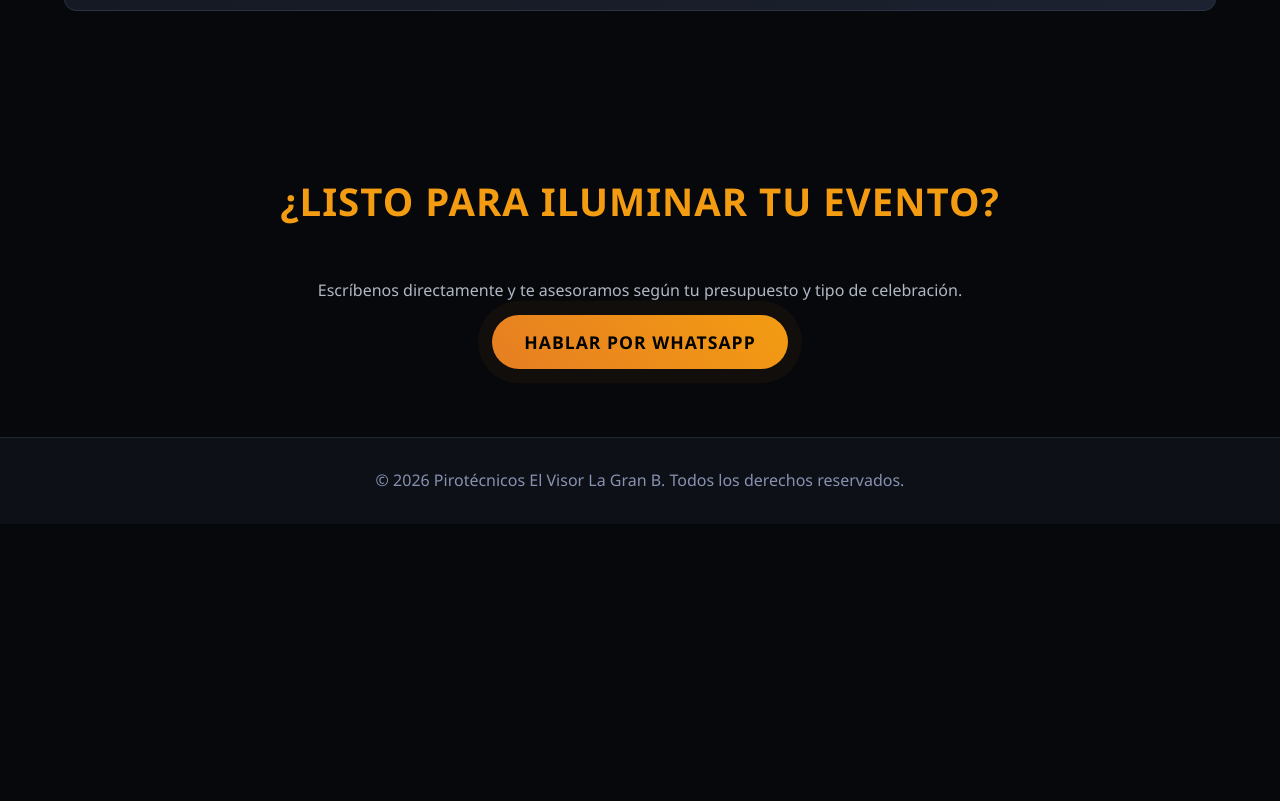
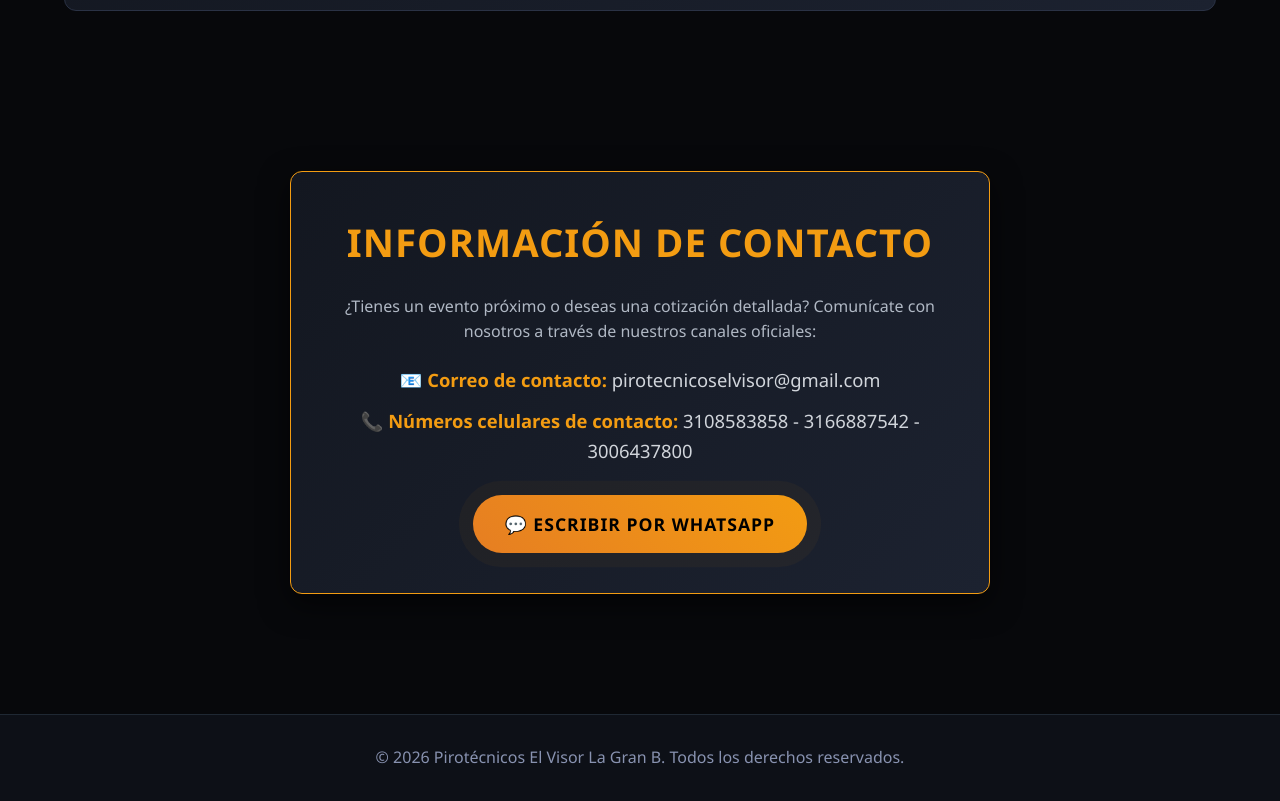
Before and after one commit to pirotecnicoselvisorlagranb/pirotecnicoselvisorlagranb.github.io, a plain HTML site: page index.html in a window 1280 px wide. Shown: the part 1767-2568 px from the top of the page. Before the commit the page ends 2291 px from the top, so only its background shows below. Drawn offline with Linux system fonts and the light colour scheme.

Commit message:
Update index.html

```diff
--- a/index.html
+++ b/index.html
@@ -70,7 +70,7 @@
             color: #f39c12;
         }
 
-        /* BIENVENIDA LLAMATIVA (HERO CON LOGO Y FUEGOS ARTIFICIALES) */
+        /* BIENVENIDA LLAMATIVA (HERO) */
         .hero {
             position: relative;
             height: 100vh;
@@ -146,6 +146,7 @@
             box-shadow: 0 0 20px rgba(243, 156, 18, 0.6);
             animation: pulse 2s infinite;
             transition: transform 0.3s;
+            display: inline-block;
         }
         .btn-primary:hover {
             transform: scale(1.05);
@@ -230,6 +231,29 @@
             border: 1px solid #2a3245;
         }
 
+        /* Sección de Contacto Mejorada */
+        .contact-box {
+            background: linear-gradient(135deg, #131720, #1c2230);
+            border: 1px solid #f39c12;
+            border-radius: 12px;
+            padding: 40px;
+            max-width: 700px;
+            margin: 0 auto;
+            text-align: center;
+            box-shadow: 0 10px 30px rgba(0,0,0,0.6);
+        }
+        .contact-info {
+            margin: 20px 0;
+            font-size: 1.15rem;
+            color: #d1d5db;
+        }
+        .contact-info p {
+            margin: 12px 0;
+        }
+        .contact-info strong {
+            color: #f39c12;
+        }
+
         /* Pie de página */
         footer {
             background-color: #0d1017;
@@ -237,6 +261,7 @@
             padding: 30px 20px;
             border-top: 1px solid #1f2833;
             color: #8892b0;
+            margin-top: 40px;
         }
 
         /* Botón flotante de WhatsApp */
@@ -300,7 +325,8 @@
             <h1>Iluminamos tus mejores <span>momentos</span></h1>
             <p>Espectáculos pirotécnicos profesionales, tortas, volcanes y efectos especiales para bodas, fiestas y grandes eventos con máxima seguridad.</p>
             <div class="hero-buttons">
-                <a href="https://wa.me/573108583858?text=Hola,%20vengo%20de%20su%20página%20web%20y%20quiero%20cotizar" target="_blank" class="btn-primary">🔥 Cotizar por WhatsApp</a>
+                <!-- Enlace directo al WhatsApp 3166887542 -->
+                <a href="https://wa.me/573166887542?text=Hola,%20vengo%20de%20su%20página%20web%20y%20quiero%20cotizar" target="_blank" class="btn-primary">🔥 Cotizar por WhatsApp</a>
                 <a href="#servicios" class="btn-secondary">Ver Catálogo</a>
             </div>
         </div>
@@ -339,11 +365,21 @@
         </div>
     </section>
 
-    <!-- Contacto -->
-    <section id="contacto" style="text-align: center;">
-        <h2 class="section-title">¿Listo para iluminar tu evento?</h2>
-        <p style="margin-bottom: 25px; color: #b0b8c4;">Escríbenos directamente y te asesoramos según tu presupuesto y tipo de celebración.</p>
-        <a href="https://wa.me/573108583858?text=Hola,%20quisiera%20más%20información" target="_blank" class="btn-primary">Hablar por WhatsApp</a>
+    <!-- Sección de Contacto -->
+    <section id="contacto">
+        <div class="contact-box">
+            <h2 class="section-title" style="margin-bottom: 20px;">Información de Contacto</h2>
+            <p style="color: #b0b8c4; margin-bottom: 20px;">¿Tienes un evento próximo o deseas una cotización detallada? Comunícate con nosotros a través de nuestros canales oficiales:</p>
+
+            <div class="contact-info">
+                <p>📧 <strong>Correo de contacto:</strong> pirotecnicoselvisor@gmail.com</p>
+                <p>📞 <strong>Números celulares de contacto:</strong> 3108583858 - 3166887542 - 3006437800</p>
+            </div>
+
+            <div style="margin-top: 30px;">
+                <a href="https://wa.me/573166887542?text=Hola,%20quisiera%20más%20información" target="_blank" class="btn-primary">💬 Escribir por WhatsApp</a>
+            </div>
+        </div>
     </section>
 
     <!-- Pie de página -->
@@ -351,7 +387,7 @@
         <p>&copy; 2026 Pirotécnicos El Visor La Gran B. Todos los derechos reservados.</p>
     </footer>
 
-    <!-- Botón flotante de WhatsApp -->
+    <!-- Botón flotante de WhatsApp (Número 3166887542) -->
     <a href="https://wa.me/573166887542" target="_blank" class="whatsapp-float">
         💬 WhatsApp
     </a>
```
